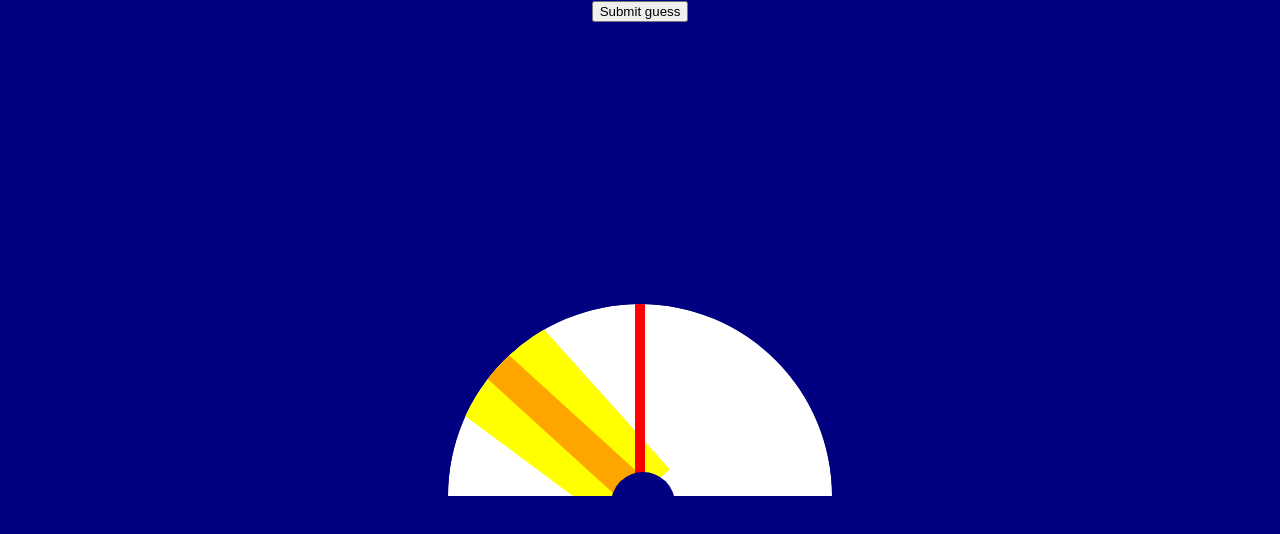
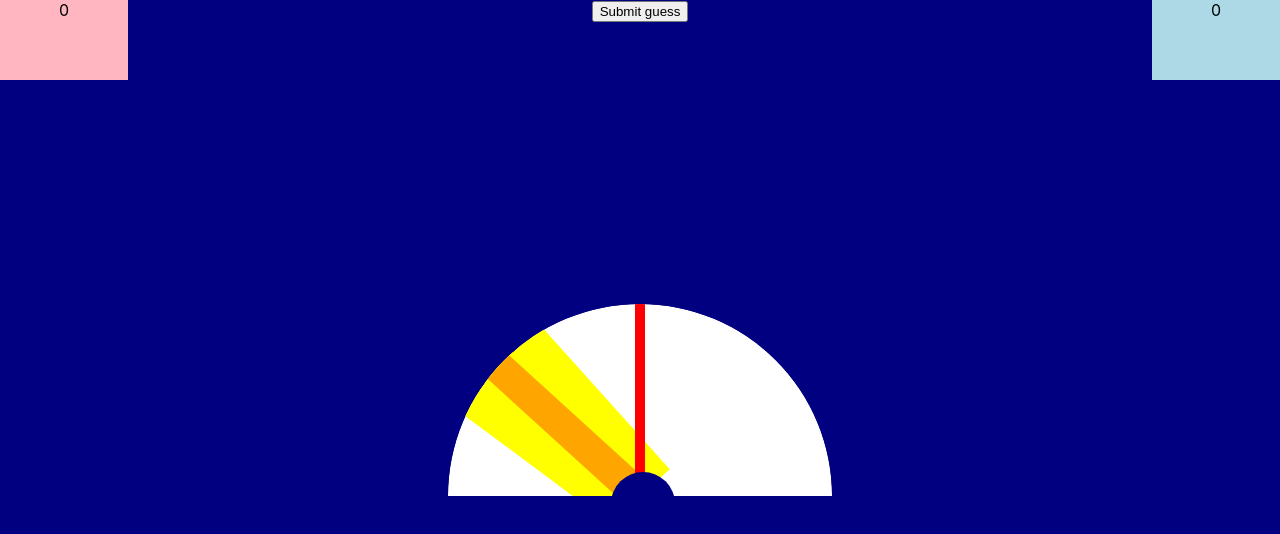
Before and after one commit to fireprone/tide-extent, a React (Create React App) app: page / in a window 1280 px wide. Shown: the top 534 px of the page. Built offline with nearby package versions, Linux system fonts and the light colour scheme.

Commit message:
Implement scoreboards and turn order

```diff
--- a/src/App.js
+++ b/src/App.js
@@ -1,30 +1,44 @@
 import { useState } from 'react';
 import './App.css';
 import Gauge from './components/Gauge/Gauge';
+import Scoreboard from './components/Scoreboard/Scoreboard';
 
 function App() {
-  const [points, setPoints] = useState(0);
   const [pointerAngle, setPointerAngle] = useState(0);
   const [targetAngle, setTargetAngle] = useState(0);
+  const [pinkScore, setPinkScore] = useState(0);
+  const [blueScore, setBlueScore] = useState(0);
+  const [turn, setTurn] = useState('pink');
+  let points, setPoints;
 
-  const incrementPoints = (amount) => setPoints(points + amount);
+  if (turn === 'pink') {
+    points = pinkScore;
+    setPoints = setPinkScore;
+  } else {
+    points = blueScore;
+    setPoints = setBlueScore;
+  }
 
-  const withinRange = (distance) =>
+  const incrementPointsBy = (amount) => setPoints(points + amount);
+
+  const withinRangeOf = (distance) =>
     pointerAngle > targetAngle - distance &&
     pointerAngle < targetAngle + distance;
 
   const verifyGuess = () => {
-    if (withinRange(0.1)) {
-      incrementPoints(2);
-    } else if (withinRange(0.275)) {
-      incrementPoints(1);
+    if (withinRangeOf(0.1)) {
+      incrementPointsBy(2);
+    } else if (withinRangeOf(0.275)) {
+      incrementPointsBy(1);
     }
+
+    setTurn(turn === 'pink' ? 'blue' : 'pink');
   };
-
-  console.log(points);
 
   return (
     <div className='App'>
+      <Scoreboard score={pinkScore} color={'lightpink'} align={'left'} />
+      <Scoreboard score={blueScore} color={'lightblue'} align={'right'} />
       <Gauge
         pointerAngle={pointerAngle}
         setPointerAngle={setPointerAngle}
--- /dev/null
+++ b/src/components/Scoreboard/Scoreboard.css
@@ -0,0 +1,5 @@
+.Scoreboard {
+  position: absolute;
+  width: 8rem;
+  height: 5rem;
+}
--- /dev/null
+++ b/src/components/Scoreboard/Scoreboard.jsx
@@ -0,0 +1,16 @@
+import './Scoreboard.css';
+
+const Scoreboard = ({ score, color, align }) => {
+  const styleAlignment = align === 'right' ? { right: 0 } : { left: 0 };
+
+  return (
+    <div
+      className={'Scoreboard'}
+      style={{ ...styleAlignment, backgroundColor: color }}
+    >
+      {score}
+    </div>
+  );
+};
+
+export default Scoreboard;
```
